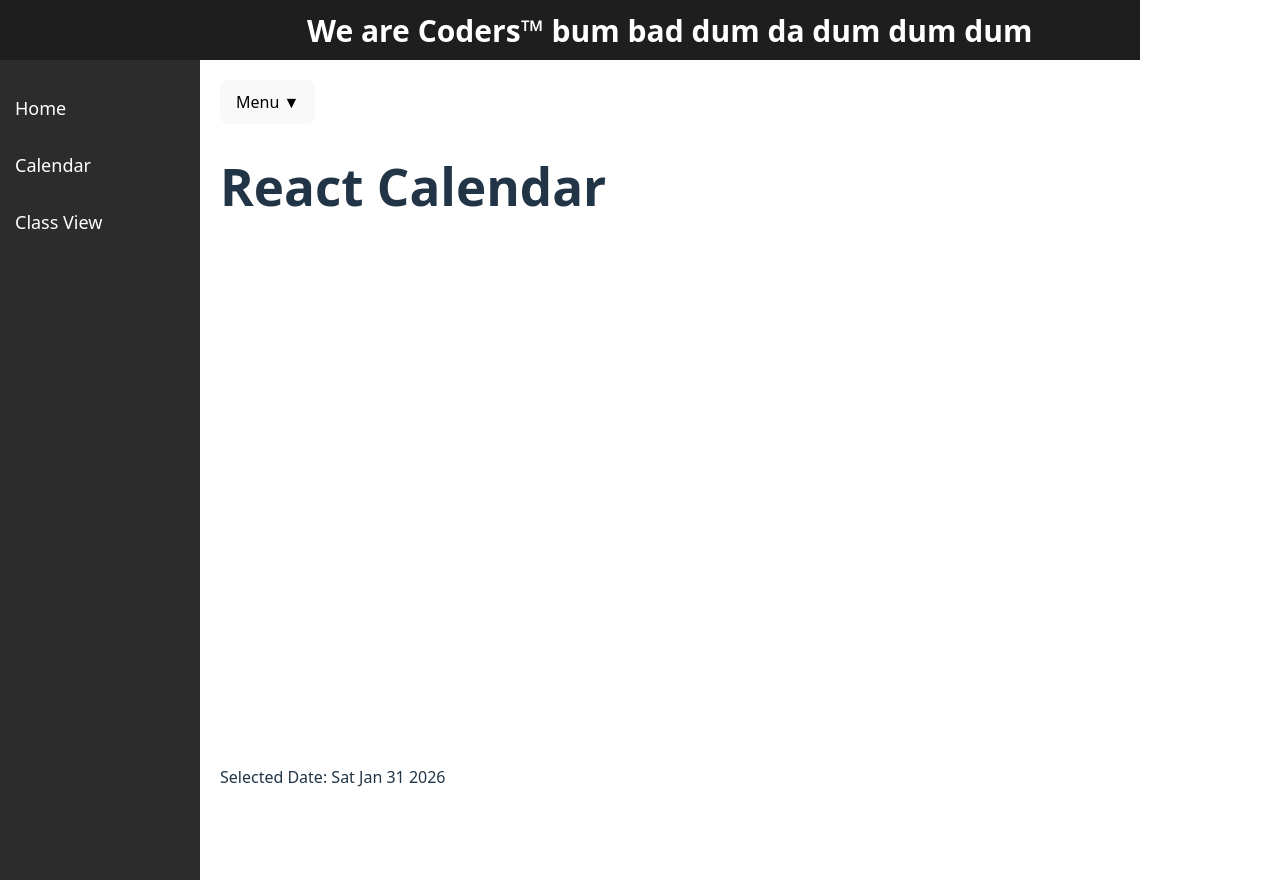
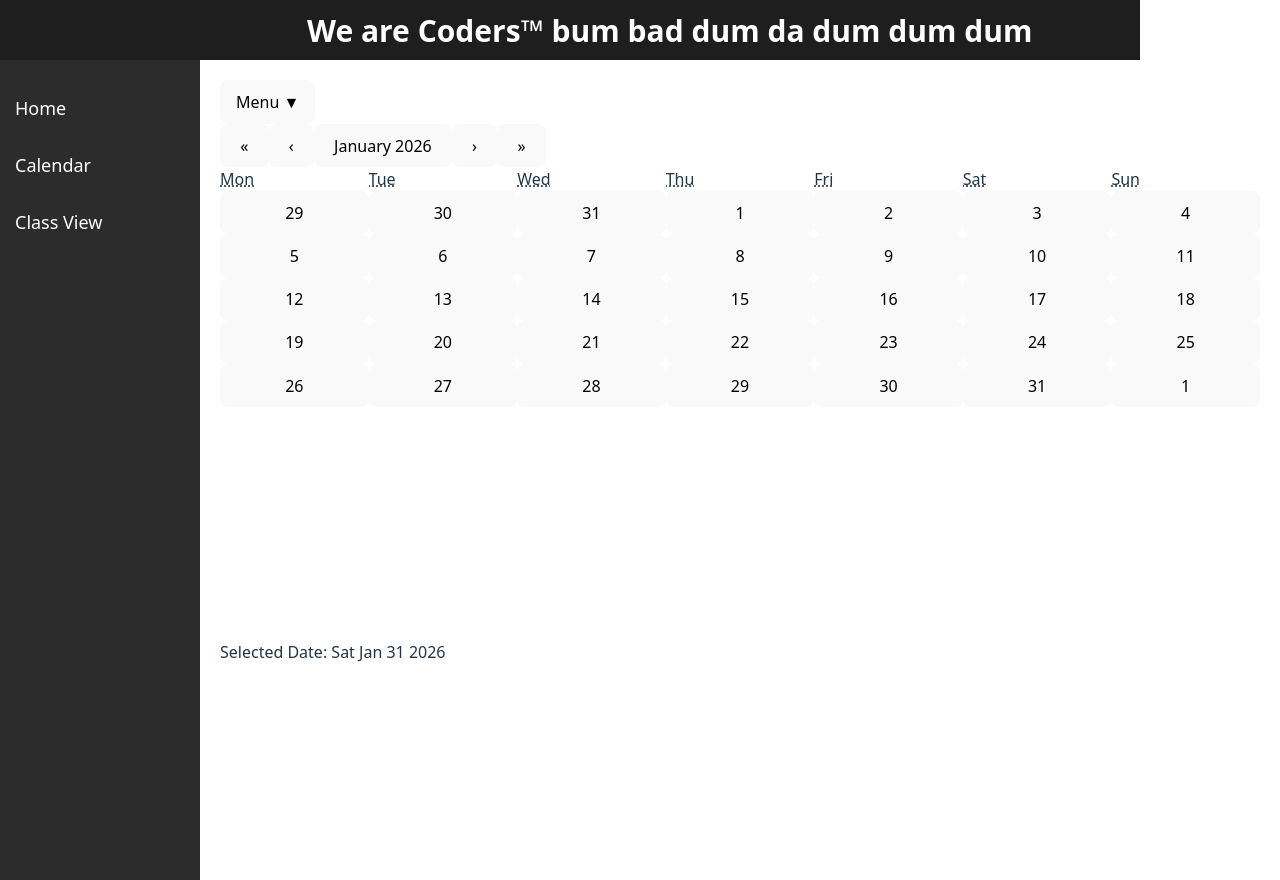
Before and after one commit to 3phraimY/Canvas-Hackathon, a React (Vite) app in the folder Front-End/: page /calendar in a window 1280 px wide. Built offline with nearby package versions, Linux system fonts and the light colour scheme.

Commit message:
Got the calendar to work

```diff
--- a/Front-End/src/Pages/Calendar.jsx
+++ b/Front-End/src/Pages/Calendar.jsx
@@ -1,17 +1,26 @@
 import { useState } from 'react';
 import Calendar from 'react-calendar';
-import './calendar.css'
+import './Calendar.css'
 
 
 
 function App() {
   const [date, setDate] = useState(new Date());
+  const [ myDate, onChange ] = useState(new Date());
+  const tileStuff = ({ date, view }) => {
+    if (view === 'month' && myDate && date.toDateString() === myDate.toDateString()) {
+      return 'someClass';
+    }
+  };
 
   return (
     <div className='app'>
-      <h1 className='text-center'>React Calendar</h1>
       <div className='calendar-container'>
-
+        <Calendar
+        onChange={onChange}
+        value={date}
+        tileClassName={tileStuff}
+        />
 
       </div>
 
--- a/Front-End/src/Pages/calendar.css
+++ b/Front-End/src/Pages/calendar.css
@@ -2,3 +2,9 @@
     height: 500px;
 
 }
+
+.someClass {
+    background-color: #2C2C2C;
+    color: white;
+
+}
```
